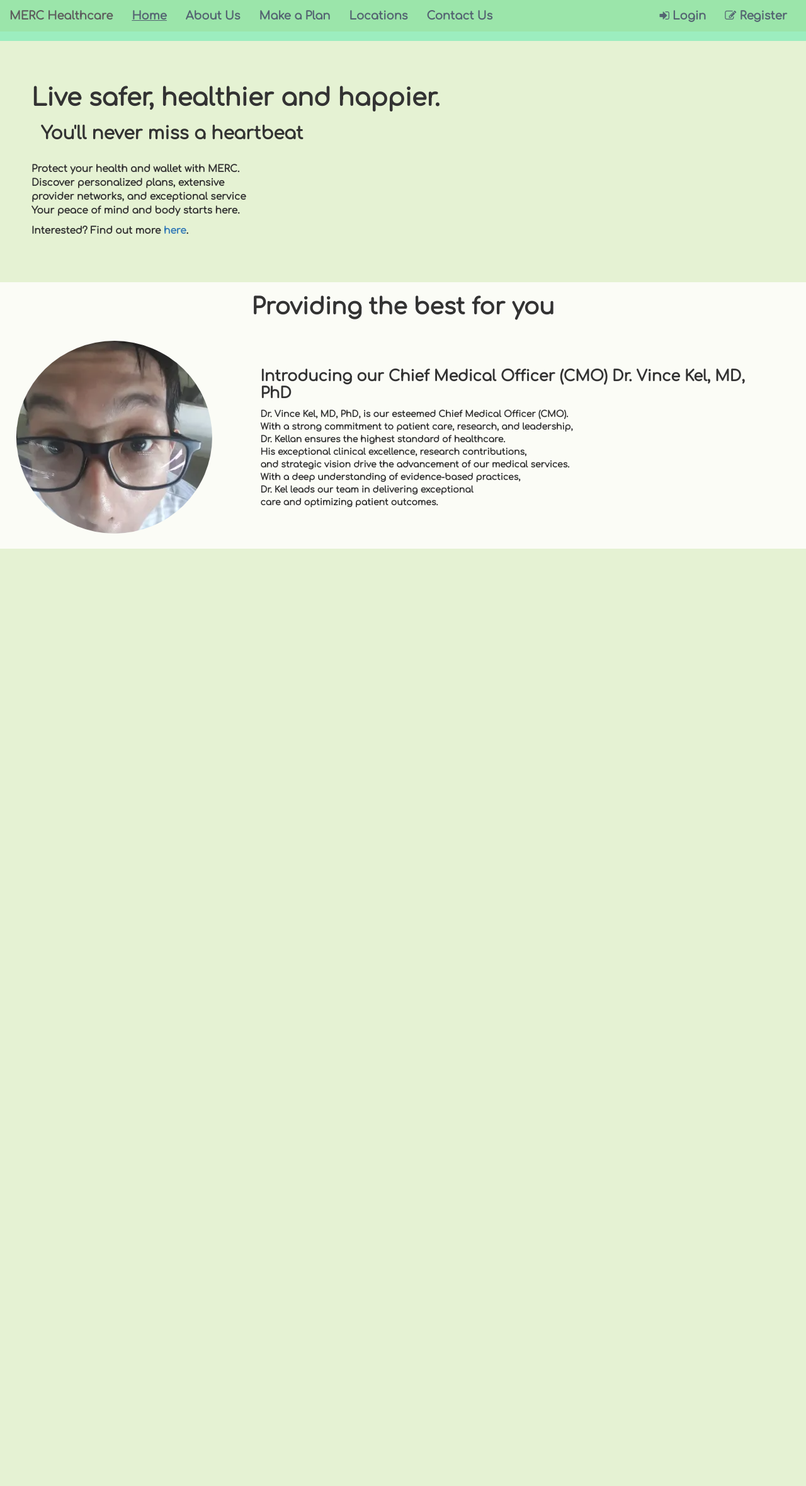
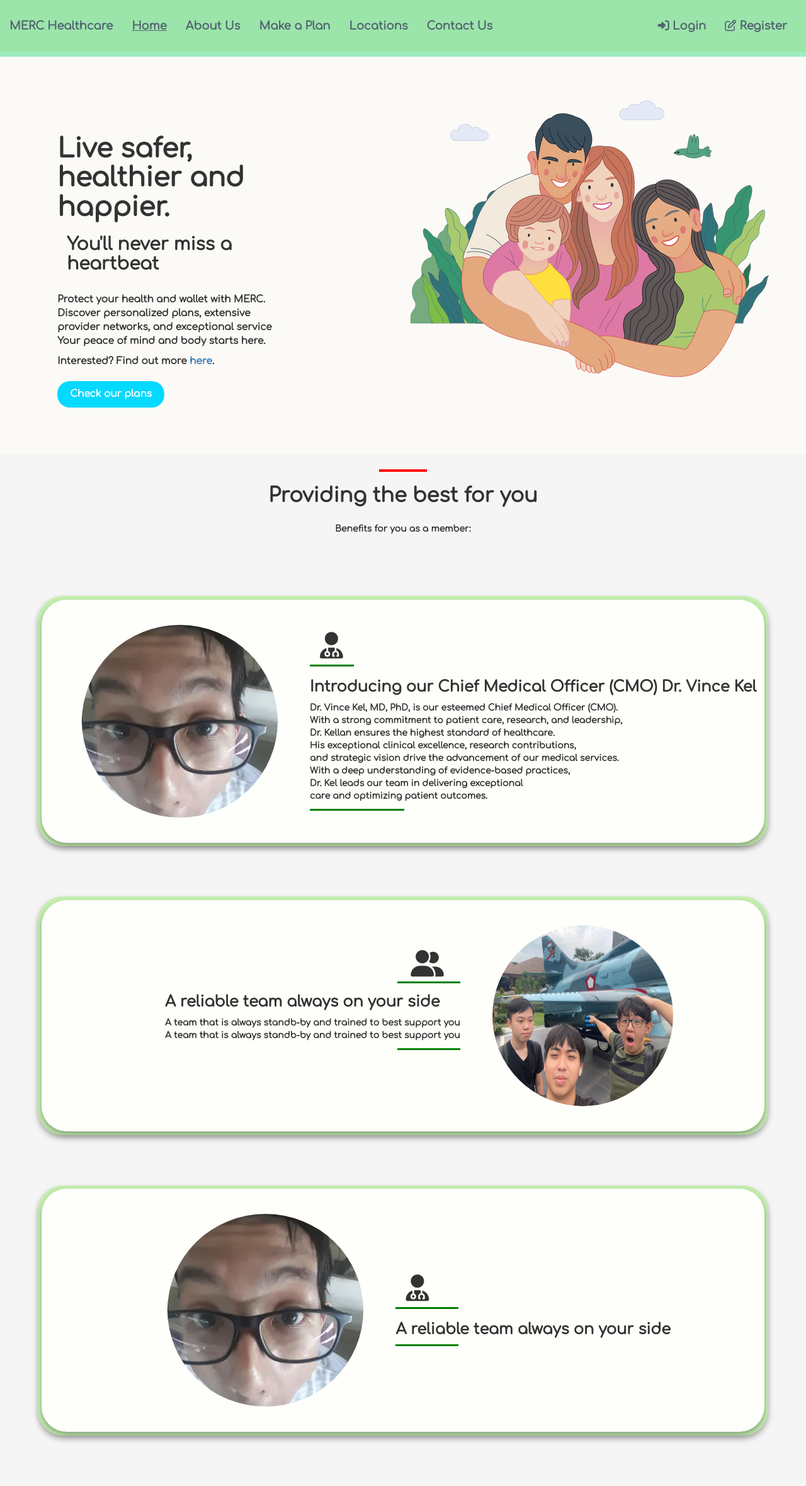
Before and after one commit to KelvinAlviero/HCI-final-project, a PHP site: page /home.html in a window 1280 px wide. Shown: the whole page at 63% size. Before the commit the page ends 871 px from the top, so only its background shows below. Run offline with PHP 8.4, Linux system fonts and the light colour scheme; some libraries are stand-ins or nearby versions.

Commit message:
Home,make-a-plan(minor),contact-us
Made the contact us page and did some renovation to home page also changed a little things in make a plan

```diff
--- a/home.html
+++ b/home.html
@@ -10,10 +10,11 @@
     <link href='https://fonts.googleapis.com/css?family=Comfortaa' rel='stylesheet'>
     <script src="https://ajax.googleapis.com/ajax/libs/jquery/3.6.4/jquery.min.js"></script>
     <script src="https://maxcdn.bootstrapcdn.com/bootstrap/3.4.1/js/bootstrap.min.js"></script>
+	<script src="https://kit.fontawesome.com/c463b19a1b.js" crossorigin="anonymous"></script>
     <link rel="stylesheet" href="styles.css">
 </head>
 <!--Background color-->
-<body style="background-color: rgb(155, 229, 170);">
+<body style="background-color: #f5f5f5;">
     <!--Navigation bar stuff-->
     <nav class="navbar navbar-default">
         <div class="container-fluid">
@@ -48,8 +49,10 @@
     <div class="seperator-div"></div>
 
     <!--Content-->
-    <div style="background-color: rgb(229, 242, 211); padding: 10px;">
-        <h2 style="margin-left: 40px; margin-right: 40px; margin-top: 60px; font-size: clamp(28px, 3vw, 56px); ">Live safer, healthier and happier.</h2>
+
+    <div class="main-grid">
+		<div class="main-grid1">
+			<h2 style="margin-left: 40px; margin-right: 40px; margin-top: 60px; font-size: clamp(28px, 3.3vw, 60px); ">Live safer, healthier and happier.</h2>
 			<h3 style="margin-left: 55px; margin-right: 40px; font-size: clamp(20px, 2.2vw, 48px);">You'll never miss a heartbeat</h3>
 			<br>
 			<p style="margin-left: 40px; margin-right: 40px; font-size: clamp(12px, 1.2vw, 28px);">
@@ -58,19 +61,35 @@
 				provider networks, and exceptional service <br>
 				Your peace of mind and body starts here. <br>
 			</p>
-        <p style="margin-left: 40px; margin-right: 40px; margin-top: 10px; margin-bottom: 60px; font-size: clamp(12px, 1.2vw, 28px);">Interested? Find out more <a href="about-us.html">here</a>.</p>
+			<p style="margin-left: 40px; margin-right: 40px; margin-top: 10px; margin-bottom: 20px; font-size: clamp(12px, 1.2vw, 28px);">Interested? Find out more <a href="about-us.html">here</a>.</p>
+
+				<p style="display:flex; align-items: center;">
+					<a href="make-a-plan.html" class="go-to-plan-button">Check our plans</a>
+				</p>
+
 		</div>
+		<div class="main-grid2">
+			<img src="happyfamily.webp">
+		</div>
+	</div>
+
     <!--Add additional content under here-->
-	<div class="first-container">
 			<div class="main-title">
-			<h1>Providing the best for you</h1>
+				<div style="display:flex; justify-content:center; margin-top: 3vh;">
+					<div style="height:0.5vh; width:6vw; background-color:red; "></div>
 				</div>
-		<div class="introduction">
-			<div class="first-pic">
-				<img src="kelvindoc.png" style="border-radius: 50%;   margin: 0 2vw; ">
+				<h1 style="font-size: clamp(28px, 2.5vw, 56px);">Providing the best for you</h1>
+				<p style="justify-content: center; display:flex; margin: 2vh 0; ">Benefits for you as a member:</p>
+			</div>
+	<div class="green-border">
+		<div class="info-container">
+				<div>
+					<img src="kelvindoc.png" style="border-radius: 50%;   margin: 0 4vw; ">
 				</div>
 				<div class="intro-text">
-				<h3>Introducing our Chief Medical Officer (CMO) Dr. Vince Kel, MD, PhD</h3>
+					<i class="fas fa-user-md" style="margin: 0 0 10px 16px; font-size: 42px;"></i>
+					<div style="width:70px; height:3px; background-color: green;"></div>
+					<h3>Introducing our Chief Medical Officer (CMO) Dr. Vince Kel</h3>
 					<p>Dr. Vince Kel, MD, PhD, is our esteemed Chief Medical Officer (CMO). <br>
 					With a strong commitment to patient care, research, and leadership,<br>
 					Dr. Kellan ensures the highest standard of healthcare.<br>
@@ -80,8 +99,41 @@
 					Dr. Kel leads our team in delivering exceptional<br>
 					care and optimizing patient outcomes.
 					</p>
+					<div style="width:150px; height:3px; background-color: green; "></div>
 				</div>
 		</div>
 	</div>
+	<div class="green-border">
+		<div class="info-container">
+					<div style="position: relative;">
+					  <i class="fas fa-user-friends" style="position: absolute; top: -50; right: 26; font-size: 42px;"></i>
+					  <div style="width:100px; height:3px; background-color: green; float: right;"></div>
+					  <h3>A reliable team always on your side</h3>
+					  <p>A team that is always standb-by and trained to best support you<br>
+					  A team that is always standb-by and trained to best support you
+					  </p>
+					  <div style="width:100px; height:3px; background-color: green; float: right;"></div>
+					</div>
+				<div style="width:25%; object-fit: cover; aspect-ratio: 1/1;">
+					<img src="team.jpg" style="border-radius: 50%;  margin: 0 4vw; max-width:100%; max-height:100%; aspect-ratio: 1/1; ">
+				</div>
+		</div>
+	</div>
+	<div class="green-border">
+		<div class="info-container">
+				<div>
+					<img src="kelvindoc.png" style="border-radius: 50%;   margin: 0 4vw; ">
+				</div>
+				<div class="intro-text">
+					<i class="fas fa-user-md" style="margin: 0 0 10px 16px; font-size: 42px; "></i>
+					<div style="width:100px; height:3px; background-color: green;"></div>
+					<h3>A reliable team always on your side</h3>
+					<p>
+					</p>
+					<div style="width:100px; height:3px; background-color: green;"></div>
+				</div>
+		</div>
+	</div>
+
 </body>
 </html>
--- a/make-a-plan.html
+++ b/make-a-plan.html
@@ -55,7 +55,8 @@
 			</div>
 			<div class="login-box">
 				<button style="padding: 0; border: none; background: none; ">
-				<a href="login.html"><i class="glyphicon glyphicon-share-alt" style="margin: 0.5vw;"></i>Login</a></button>
+					<a href="login.html"><i class="glyphicon glyphicon-share-alt" style="margin: 0.5vw;"></i>Login</a>
+				</button>
 			</div>
 		</div>
 		<div class="body-two-container">
--- a/styles.css
+++ b/styles.css
@@ -1,3 +1,4 @@
+* { margin: 0; padding: 0; }
 /*Font style for headings, paragraphs and anchors*/
 h1,h2,h3,h4,h5,h6,p,a{
     font-family: 'Comfortaa';
@@ -5,6 +6,7 @@ h1,h2,h3,h4,h5,h6,p,a{
 }
 /*General style for the navigation bar*/
 .navbar-default{
+	padding: 2vh 0;
     border: hidden;
     border-radius: 0;
     background-color: rgb(155, 229, 170);
@@ -45,27 +47,70 @@ h1,h2,h3,h4,h5,h6,p,a{
 .seperator-div{
     background-color: rgb(156, 237, 191);
     width: 100%;
-    height: 15px;
+    height: 8px;
 }
-/*CSS for zoom in thing.*/
-.first-container{
-    background-color: #fbfcf6;
+/*Home page CSS*/
+.main-grid1{ grid-area: text;}
+.main-grid2{ grid-area: image;}
 
+.main-grid{
+	display: grid;
+	grid-template-areas:
+		'text image';
+	gap: 0;
+	background-color: rgb(229, 242, 211);
+	padding: 0;
 }
+
+.main-grid > div{
+	background-color: #fcfaf6;
+	padding: 8vh 4vw;
+	width:100%;
+}
+
+
+.go-to-plan-button {
+	margin:0 40px 0 40px;
+	display: inline-block;
+	padding: 10px 20px;
+	background-color: #04d9ff;
+	color: #fff;
+	text-decoration: none;
+	border: none;
+	border-radius:20px;
+	font-size: clamp(12px, 1.2vw, 28px);
+	cursor: pointer;
+}
+
+
+.info-container{
+    background-color: 	#fefefa;
+	border-radius: inherit;
+	box-shadow: 0px 5px 10px rgba(0, 0, 0, 0.3);
+    display: flex;
+    justify-content:center;
+	align-items: center;
+	padding: 40px 0px;
+}
+.info-container img{
+	margin:0 20px;
+}
+
 .main-title{
-    display:flex;
+    display:grid;
     justify-content:center;
 }
-.introduction{
-    display: flex;
-    justify-content:center;
+
+
+.green-border{
+	background-color: #c5eeb1 ;
+	border-radius: 40px;
+	padding: 0.7vh 0.7vh;
+	margin: 80px 60px;
+	box-shadow: 0px 5px 10px rgba(0, 0, 0, 0.3);
 }
-.first-pic{
-    margin: 3vh 0vw;
-}
-.intro-text{
-    margin: 6vh 4vw;
-}
+
+/*End of home page*/
 
 /*Make a plan page CSS*/
 .body-one-container{
@@ -87,7 +132,7 @@ h1,h2,h3,h4,h5,h6,p,a{
     color: white;
 }
 .login-box{
-    color: rgb(50, 59, 66);;
+    color: rgb(50, 59, 66);
     width: 10vw;
     height:8vh;
     font-size: 1.5vw;
@@ -177,3 +222,61 @@ justify-content: center;
 box-sizing: border-box;
 justify-content: center;
 }
+
+/*Contact us page CSS*/
+
+.contact-numbers{
+	display: flex;
+	justify-content: space-between;
+	padding: 10px 10px;
+}
+
+.contact-numbers h3{
+	font-size: 18px;
+	text-decoration: none;
+}
+
+.contact-number-margin{
+	margin: 0 80px;
+}
+
+.contact-number-margin a{
+	color: #0B0080;
+	font-size: 16px;
+	text-decoration: none;
+}
+
+.other-contact-selection{
+	display:grid;
+	justify-content:center;
+}
+
+.contact-select {
+    padding: 10px;
+	margin:0px 10px 60px 10px;
+    font-size: 20px;
+    border: 1px solid #ccc;
+    border-radius: 4px;
+    background-color: #fff;
+    color: #333;
+  }
+
+  /* Styling the dropdown arrow */
+.contact-select::-ms-expand {
+    display: none;
+  }
+
+.contact-select::after {
+    content: '\25BC';
+    position: absolute;
+    top: 50%;
+    right: 10px;
+    transform: translateY(-50%);
+    pointer-events: none;
+    color: #888;
+  }
+
+  /* Styling the selected option */
+.contact-select option:checked {
+    background-color: #e9e9e9;
+  }
```
Also changed, not shown: contact-us.html (+72 -1 lines), calloperator.png (added), happyfamily.webp (added), team.jpg (added). Lines whose indentation alone changed are shown as unchanged.
